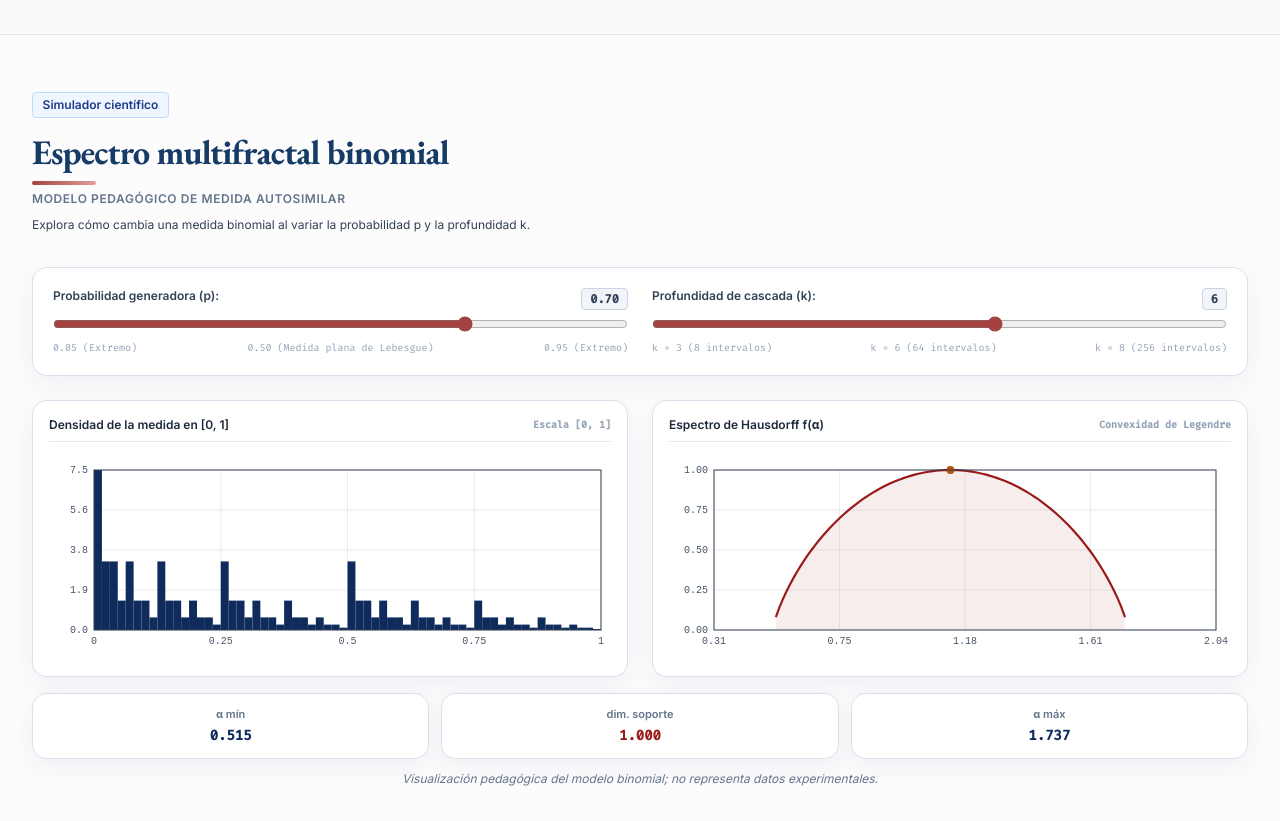
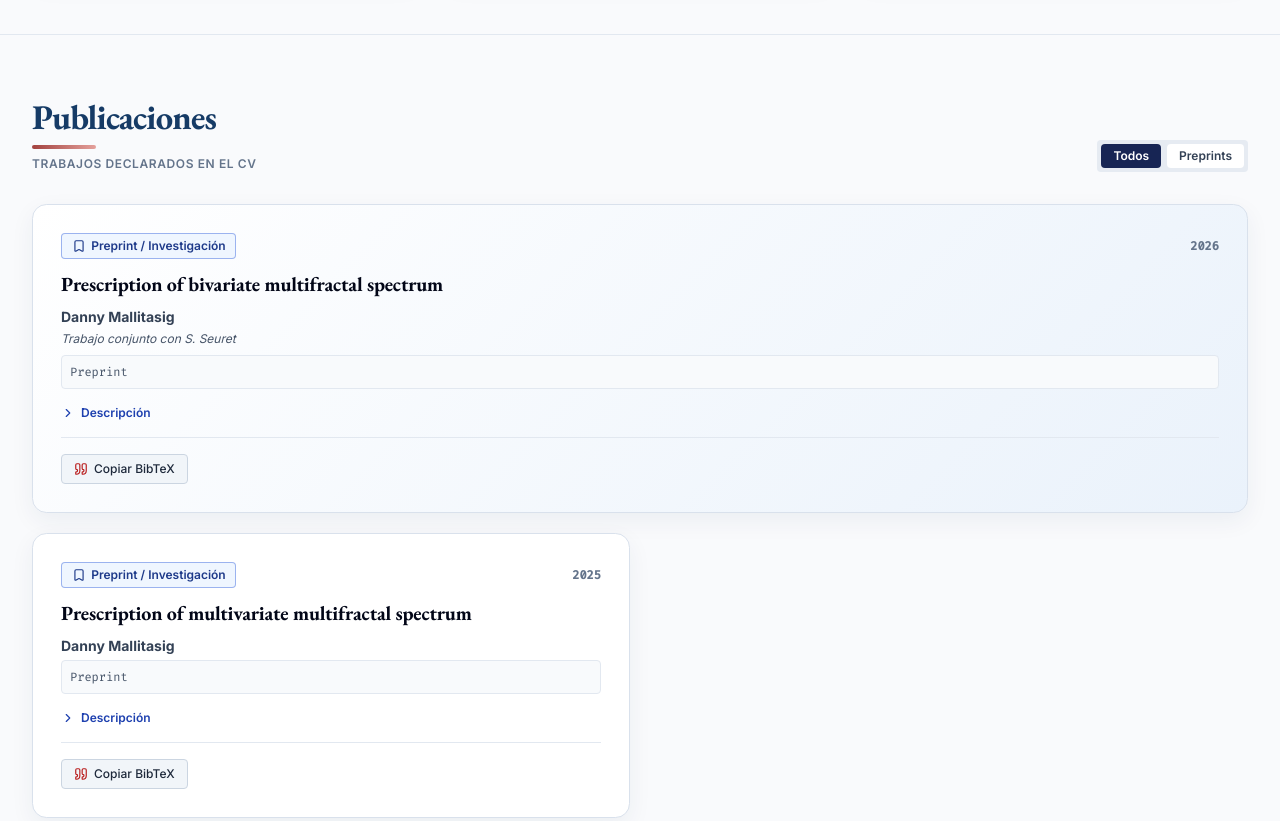
Before and after one commit to DannyMallitasig/danny.mallitasig.math, a plain HTML site: page index.html in a window 1280 px wide. Shown: the part 1760-2581 px from the top of the page. Drawn offline with nearby package versions, Linux system fonts and the light colour scheme.

Commit message:
Remove simulator section

```diff
--- a/index.html
+++ b/index.html
@@ -119,7 +119,6 @@
         <nav class="hidden lg:flex items-center gap-6 text-xs font-semibold uppercase tracking-wider text-slate-700 dark:text-slate-300">
           <a href="#about" data-i18n="nav.about" class="hover:text-blue-900 dark:hover:text-blue-400 transition-colors">Biografía</a>
           <a href="#research" data-i18n="nav.research" class="hover:text-blue-900 dark:hover:text-blue-400 transition-colors">Investigación</a>
-          <a href="#interactive" data-i18n="nav.interactive" class="hover:text-blue-900 dark:hover:text-blue-400 transition-colors">Simulador</a>
           <a href="#publications" data-i18n="nav.publications" class="hover:text-blue-900 dark:hover:text-blue-400 transition-colors">Publicaciones</a>
           <a href="#talks" data-i18n="nav.talks" class="hover:text-blue-900 dark:hover:text-blue-400 transition-colors">Charlas</a>
           <a href="#teaching" data-i18n="nav.teaching" class="hover:text-blue-900 dark:hover:text-blue-400 transition-colors">Docencia</a>
@@ -162,7 +161,6 @@
     <div id="mobileMenu" class="hidden lg:hidden border-t border-slate-200 dark:border-slate-800 bg-white dark:bg-[#0f1a36] px-4 py-3 space-y-2 text-xs font-semibold uppercase">
       <a href="#about" data-i18n="nav.about" class="block py-1 text-slate-700 dark:text-slate-300">Biografía</a>
       <a href="#research" data-i18n="nav.research" class="block py-1 text-slate-700 dark:text-slate-300">Investigación</a>
-      <a href="#interactive" data-i18n="nav.interactive" class="block py-1 text-slate-700 dark:text-slate-300">Simulador</a>
       <a href="#publications" data-i18n="nav.publications" class="block py-1 text-slate-700 dark:text-slate-300">Publicaciones</a>
       <a href="#talks" data-i18n="nav.talks" class="block py-1 text-slate-700 dark:text-slate-300">Charlas</a>
       <a href="#teaching" data-i18n="nav.teaching" class="block py-1 text-slate-700 dark:text-slate-300">Docencia</a>
@@ -435,94 +433,6 @@
   </section>
 
   <!-- ========================================================================
-       SCIENTIFIC INTERACTIVE CALCULATOR (No Neon, Formal GNUPlot/Matplotlib aesthetic)
-       ======================================================================== -->
-  <section id="interactive" class="py-14 border-b border-slate-200 dark:border-slate-800">
-    <div class="max-w-7xl mx-auto px-4 sm:px-6 lg:px-8">
-
-      <div class="max-w-3xl mb-8">
-        <span class="academic-badge bg-blue-50 text-blue-900 dark:bg-blue-950 dark:text-blue-300 border-blue-200 dark:border-blue-800 mb-2" data-i18n="interactive.badge">
-          Simulador Científico
-        </span>
-        <h2 class="section-title block" data-i18n="interactive.title">Cálculo del Espectro Multifractal</h2>
-        <p class="text-xs text-slate-500 dark:text-slate-400 uppercase tracking-wider font-semibold mb-2" data-i18n="interactive.subtitle">
-          Modelo de medida binomial autosimilar y transformada de Legendre
-        </p>
-        <p class="text-xs text-slate-700 dark:text-slate-300 leading-relaxed" data-i18n="interactive.desc"></p>
-      </div>
-
-      <!-- Controls -->
-      <div class="academic-card p-5 mb-6">
-        <div class="grid grid-cols-1 sm:grid-cols-2 gap-6">
-          <div>
-            <div class="flex justify-between text-xs font-semibold text-slate-700 dark:text-slate-300 mb-1">
-              <label for="paramP" data-i18n="interactive.paramP">Probabilidad generadora (p):</label>
-              <span id="valP" class="font-mono bg-slate-100 dark:bg-slate-800 px-2 py-0.5 rounded border border-slate-300 dark:border-slate-700">0.70</span>
-            </div>
-            <input type="range" id="paramP" min="0.05" max="0.95" step="0.01" value="0.70" class="w-full">
-            <div class="flex justify-between text-[10px] font-mono text-slate-400 mt-0.5">
-              <span>0.05 (Extremo)</span>
-              <span>0.50 (Medida plana de Lebesgue)</span>
-              <span>0.95 (Extremo)</span>
-            </div>
-          </div>
-
-          <div>
-            <div class="flex justify-between text-xs font-semibold text-slate-700 dark:text-slate-300 mb-1">
-              <label for="paramDepth" data-i18n="interactive.paramDepth">Profundidad de cascada diádica (k):</label>
-              <span id="valDepth" class="font-mono bg-slate-100 dark:bg-slate-800 px-2 py-0.5 rounded border border-slate-300 dark:border-slate-700">6</span>
-            </div>
-            <input type="range" id="paramDepth" min="3" max="8" step="1" value="6" class="w-full">
-            <div class="flex justify-between text-[10px] font-mono text-slate-400 mt-0.5">
-              <span>k = 3 (8 intervalos)</span>
-              <span>k = 6 (64 intervalos)</span>
-              <span>k = 8 (256 intervalos)</span>
-            </div>
-          </div>
-        </div>
-      </div>
-
-      <!-- Dual Scientific Graphs -->
-      <div class="grid grid-cols-1 lg:grid-cols-2 gap-6 mb-4">
-        <div class="scientific-canvas-container">
-          <div class="flex items-center justify-between pb-2 mb-2 border-b border-slate-200 dark:border-slate-800 text-xs font-semibold text-slate-800 dark:text-slate-200">
-            <span data-i18n="interactive.densityPlotTitle">Densidad de la Medida Fractal dμ_k/dx en [0, 1]</span>
-            <span class="font-mono text-[10px] text-slate-400">Escala [0, 1]</span>
-          </div>
-          <canvas id="densityCanvas"></canvas>
-        </div>
-
-        <div class="scientific-canvas-container">
-          <div class="flex items-center justify-between pb-2 mb-2 border-b border-slate-200 dark:border-slate-800 text-xs font-semibold text-slate-800 dark:text-slate-200">
-            <span data-i18n="interactive.spectrumPlotTitle">Espectro de Hausdorff f(α) = dim_H(E_α)</span>
-            <span class="font-mono text-[10px] text-slate-400">Convexidad de Legendre</span>
-          </div>
-          <canvas id="spectrumCanvas"></canvas>
-        </div>
-      </div>
-
-      <!-- Stats -->
-      <div class="grid grid-cols-3 gap-3 text-center">
-        <div class="academic-card p-3">
-          <span class="text-[11px] text-slate-500 font-semibold block" data-i18n="interactive.alphaMin">α mín</span>
-          <span id="statAlphaMin" class="font-mono font-bold text-sm text-[#0f2b5c] dark:text-blue-400">0.515</span>
-        </div>
-        <div class="academic-card p-3">
-          <span class="text-[11px] text-slate-500 font-semibold block" data-i18n="interactive.fMax">dim soporte</span>
-          <span id="statDimSupport" class="font-mono font-bold text-sm text-red-800 dark:text-red-400">1.000</span>
-        </div>
-        <div class="academic-card p-3">
-          <span class="text-[11px] text-slate-500 font-semibold block" data-i18n="interactive.alphaMax">α máx</span>
-          <span id="statAlphaMax" class="font-mono font-bold text-sm text-[#0f2b5c] dark:text-blue-400">1.737</span>
-        </div>
-      </div>
-
-      <p class="text-xs text-center text-slate-500 dark:text-slate-400 italic pt-3" data-i18n="interactive.legend"></p>
-
-    </div>
-  </section>
-
-  <!-- ========================================================================
        PUBLICATIONS, THESES & PEDAGOGY
        ======================================================================== -->
   <section id="publications" class="py-14 bg-slate-50/70 dark:bg-[#0c142b] border-b border-slate-200 dark:border-slate-800">
@@ -780,7 +690,6 @@
 
   <!-- Scripts -->
   <script src="js/i18n.js"></script>
-  <script src="js/multifractal-canvas.js"></script>
   <script src="js/main.js"></script>
 </body>
 </html>
```
